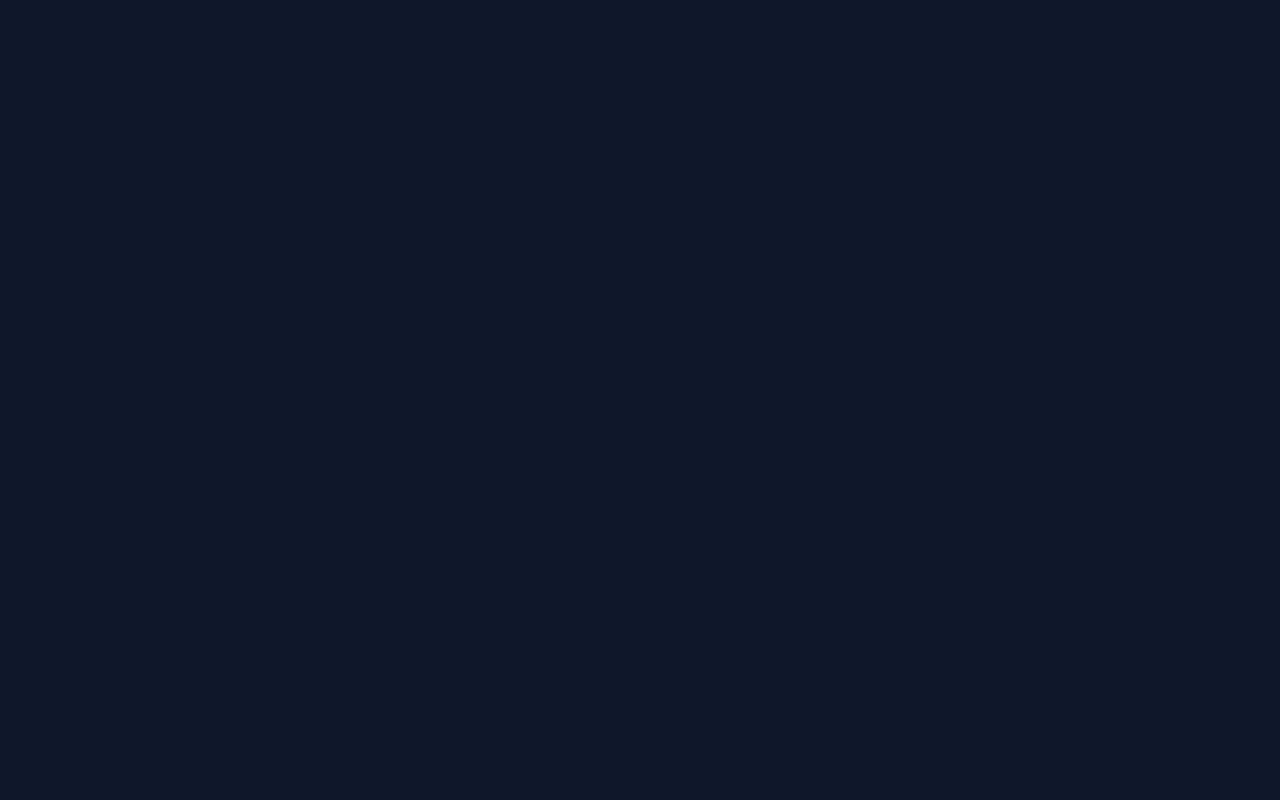
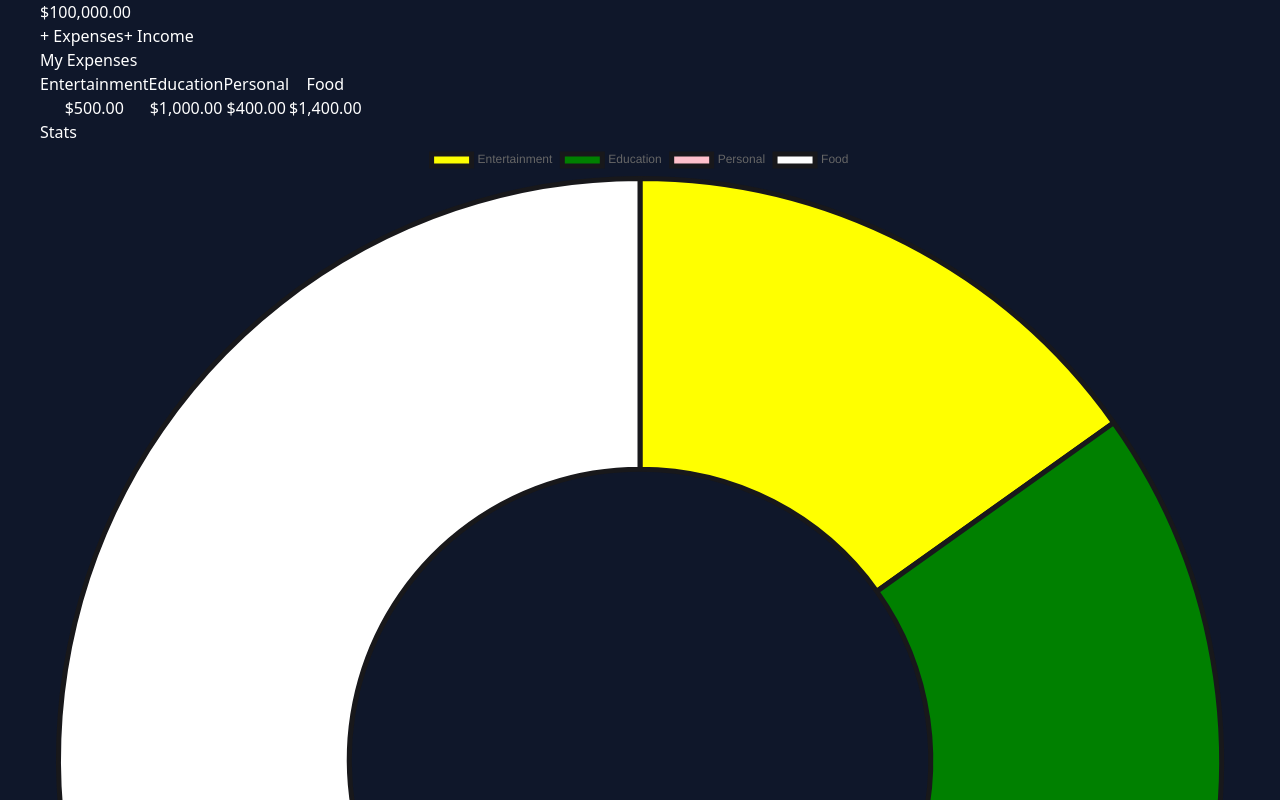
Before and after one commit to cantomris/next13-expense-tracker, a Next.js app: page / in a window 1280 px wide. Shown: the part 580-1380 px from the top of the page. Before the commit the page ends 800 px from the top, so only its background shows below. Built offline with nearby package versions, Linux system fonts and the light colour scheme.

Commit message:
Category items, and charts

```diff
--- a/components/ExpenseCategoryItem.js
+++ b/components/ExpenseCategoryItem.js
@@ -1,6 +1,6 @@
 import {currencyFormatter} from '@/lib/utils';
 
-function ExpenseCategoryItem({color, title, amount}) {
+function ExpenseCategoryItem({color, title, total}) {
   return (
     <button>
       <div className='flex items-center justify-between px-4 py-4 bg-slate-700 rounded-3xl'>
@@ -8,7 +8,7 @@ function ExpenseCategoryItem({color, title, amount}) {
           <div className='w-[25px] h-[25px] rounded-full' style={{backgroundColor: color}}/>
           <h4 className='capitalize'>{title}</h4>
         </div>
-        <p>{currencyFormatter(amount)}</p>
+        <p>{currencyFormatter(total)}</p>
       </div>
     </button>
   )
--- /dev/null
+++ b/components/Modal.js
@@ -0,0 +1,12 @@
+export default function Modal({ show, onClose, children }) {
+  return (
+    <div style={{
+      transform: show ? "translateX(0%)" : "translateX(-200%)"
+    }} className='absolute top-0 left-0 w-full h-full z-10 transition-all duration-500'>
+      <div className='container mx-auto max-w-2xl h-[80vh] rounded-3xl bg-slate-800 py-6 px-4'>
+        <button className='w-10 h-10 mb-4 font-bold rounded-full bg-slate-600' onClick={() => onClose(false)}>X</button>
+        { children }
+      </div>
+    </div>
+  )
+}
--- a/lib/utils.js
+++ b/lib/utils.js
@@ -1,8 +1,8 @@
-export const currencyFormatter = (amount) => {
+export const currencyFormatter = (total) => {
   const formatter = Intl.NumberFormat("en-US", {
     currency: "USD",
     style: "currency"
   })
 
-  return formatter.format(amount);
+  return formatter.format(total);
 }
--- a/package.json
+++ b/package.json
@@ -12,8 +12,10 @@
     "@types/node": "18.15.11",
     "@types/react": "18.0.34",
     "@types/react-dom": "18.0.11",
+    "chart.js": "^4.2.1",
     "next": "13.3.0",
     "react": "18.2.0",
+    "react-chartjs-2": "^5.2.0",
     "react-dom": "18.2.0",
     "react-icons": "^4.8.0",
     "typescript": "5.0.4"
--- /dev/null
+++ b/pages/api/data.ts
@@ -0,0 +1,43 @@
+// Next.js API route support: https://nextjs.org/docs/api-routes/introduction
+import type { NextApiRequest, NextApiResponse } from 'next'
+
+const DUMMY_DATA: any = [
+  {
+    id: 1,
+    title: "Entertainment",
+    color: "yellow",
+    total: 500
+  },
+  {
+    id: 2,
+    title: "Education",
+    color: "green",
+    total: 1000
+  },
+  {
+    id: 3,
+    title: "Personal",
+    color: "pink",
+    total: 400
+  },
+  {
+    id: 4,
+    title: "Food",
+    color: "white",
+    total: 1400
+  }
+]
+type Data = {
+  id: number,
+  title: string,
+  color: string,
+  total: number
+
+}
+
+export default function handler(
+  req: NextApiRequest,
+  res: NextApiResponse<any>
+) {
+  res.status(200).json({ Data: DUMMY_DATA })
+}
--- a/pages/index.tsx
+++ b/pages/index.tsx
@@ -1,35 +1,45 @@
 import Navigation from '@/components/navigation';
-import {currencyFormatter} from '@/lib/utils';
+import { Chart as ChartJs, ArcElement, Tooltip, Legend } from 'chart.js';
+import { Doughnut } from "react-chartjs-2";
+import { currencyFormatter } from '@/lib/utils';
 import ExpenseCategoryItem from '@/components/ExpenseCategoryItem';
+import { useState } from "react";
+import Modal from '@/components/Modal';
 import Head from 'next/head'
+
+ChartJs.register(ArcElement, Tooltip, Legend);
 
 const DUMMY_DATA = [
   {
     id: 1,
     title: "Entertainment",
     color: "yellow",
-    amount: 500
+    total: 500
   },
   {
     id: 2,
     title: "Education",
     color: "green",
-    amount: 1000
+    total: 1000
   },
   {
     id: 3,
     title: "Personal",
     color: "pink",
-    amount: 400
+    total: 400
   },
   {
     id: 4,
     title: "Food",
     color: "white",
-    amount: 1400
-  },
+    total: 1400
+  }
 ]
 export default function Home() {
+
+  const [showAddExpensesModal, setShowAddExpensesModal] = useState(false);
+  const [showAddIncomeModal, setShowAddIncomeModal] = useState(false);
+  const [modalIsOpen, setModalIsOpen] = useState(false);
   return (
     <>
       <Head>
@@ -39,6 +49,27 @@ export default function Home() {
         <link rel="icon" href="/favicon.ico" />
       </Head>
 
+      {/* Add Expense Modal } */}
+      <Modal show={showAddExpensesModal} onClose={setShowAddExpensesModal}>
+
+      </Modal>
+      {/* Add Income Modal } */}
+      <Modal show={showAddIncomeModal} onClose={setShowAddIncomeModal}>
+        <form className="input-group" action="">
+          <div className='input-group'>
+            <label htmlFor="amount">Income Amount</label>
+            <input name="amount" type="number" min={0.01} step={0.01} placeholder="Enter income amount" required/>
+          </div>
+
+          <div className='input-group'>
+            <label htmlFor="description">Description</label>
+            <input name="description" type="text" placeholder="Enter income description" required/>
+          </div>
+
+          <button type="submit" className='btn btn-primary'>Add entry</button>
+        </form>
+      </Modal>
+
       <Navigation/>
 
       <section className='py-3'>
@@ -47,23 +78,41 @@ export default function Home() {
       </section>
 
       <section className='flex items-center gap-2 py-3'>
-        <button className='btn btn-primary'>+ Expenses</button>
-        <button className='btn btn-primary-outline'>+ Income</button>
+        <button onClick={() => setShowAddExpensesModal(true)} className='btn btn-primary'>+ Expenses</button>
+        <button onClick={() => setShowAddIncomeModal(true)} className='btn btn-primary-outline'>+ Income</button>
       </section>
 
       {/* Expenses */}
       <section className='py-6'>
         <h3 className='text-2xl'>My Expenses</h3>
-        <div className='flex flex-col gap-4 mt-6'>
+        <div className='input-group mt-6'>
           {/* Expenses Item */}
           {DUMMY_DATA.map(expense => {
             return (
             <ExpenseCategoryItem
               color={expense.color}
               title={expense.title}
-              amount={expense.amount}/>
+              total={expense.total}/>
           )})}
+        </div>
+      </section>
 
+      {/* Chart Section */}
+      <section className='py-6'>
+        <h3 className='text-2xl'>Stats</h3>
+        <div className='w-1/2 mx-auto'>
+          <Doughnut data={{
+            labels: DUMMY_DATA.map(expense => expense.title),
+            datasets: [
+              {
+                label: "Expenses",
+                data: DUMMY_DATA.map(expense => expense.total),
+                backgroundColor: DUMMY_DATA.map(expense => expense.color),
+                borderColor: ["#18181b"],
+                borderWidth: 5
+              }
+            ]
+          }} />
         </div>
       </section>
     </>
--- a/styles/globals.css
+++ b/styles/globals.css
@@ -4,16 +4,20 @@
 
 @layer base {
   body {
-    @apply bg-slate-900 text-white max-w-screen-xl mx-auto p-10
+    @apply bg-slate-900 text-white max-w-screen-xl mx-auto p-10 relative
 
   }
   button {
     @apply hover:scale-105 transition-all duration-100
   }
 
+  input {
+    @apply px-4 py-2 bg-slate-600 rounded-xl
+  }
+
   @layer utilities {
     .btn {
-      @apply px-4 py-2 text-sm capitalize rounded-xl
+      @apply self-start px-4 py-2 text-sm capitalize rounded-xl
     }
     .btn-blue {
       @apply border bg-blue-400 border-blue-100 text-white
@@ -29,6 +33,10 @@
     }
     .btn-primary-outline {
       @apply border border-lime-400 text-lime-400
+    }
+
+    .input-group {
+      @apply flex flex-col gap-4
     }
   }
 }
```
Also changed, not shown: 1 other file (tests, documents, lock files or other folders).
